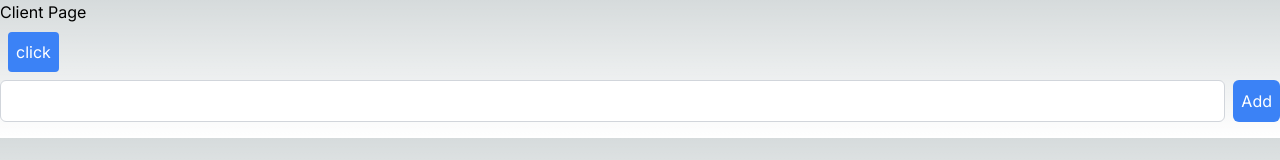
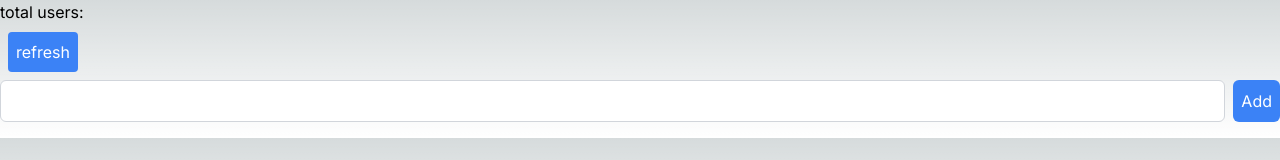
Before and after one commit to maxyou/nextjs13-trpc, a Next.js app: page /biz/users in a window 1280 px wide. Shown: the top 160 px of the page. Built offline with nearby package versions, Linux system fonts and the light colour scheme.

Commit message:
mutation and display ui

```diff
--- a/src/app/api/server/routers.ts
+++ b/src/app/api/server/routers.ts
@@ -2,7 +2,7 @@ import { publicProcedure, router } from './trpc';
 import { z } from 'zod';
 
 const users =
-    ["user1", "user2", "user3", "user4", "user5", "user6", "user7", "user8"];
+    ["user1", "user2", "user3"];
 
 export const appRouter = router({
 
--- a/src/app/biz/users/pageclient.tsx
+++ b/src/app/biz/users/pageclient.tsx
@@ -7,9 +7,16 @@ import type { AppRouter } from '@/app/api/server/routers';
 const ClientPage: React.FC = () => {
 
   const [newUser, setNewUser] = useState('');
+  const [totalUsers, setTotalUsers] = useState(['']);
+
+  const handleGetUsers = async () => {
+    const users = await trpc.userList.query(100);
+    console.log(users);
+    setTotalUsers(users);
+  };
 
   const handleAddUser = async () => {
-        await trpc.userCreate.mutate({'name': newUser});
+    await trpc.userCreate.mutate({ 'name': newUser });
     setNewUser('');
   };
 
@@ -25,13 +32,9 @@ const ClientPage: React.FC = () => {
 
   return (
     <div>
-            <div>Client Page</div>
+      <div>total users:{totalUsers.join(', ')}</div>
       <button className='bg-blue-500 min-w-fit hover:bg-blue-700 text-white p-2 m-2 rounded'
-                onClick={async () => {
-                    // 👇 `trpc` has the same procedures as the server
-                    const user = await trpc.userList.query(100);
-                    console.log(user);
-                }}>click</button>
+        onClick={handleGetUsers}>refresh</button>
       <div className="flex mb-4">
         <input
           type="text"
```
Lines whose indentation alone changed are shown as unchanged.
